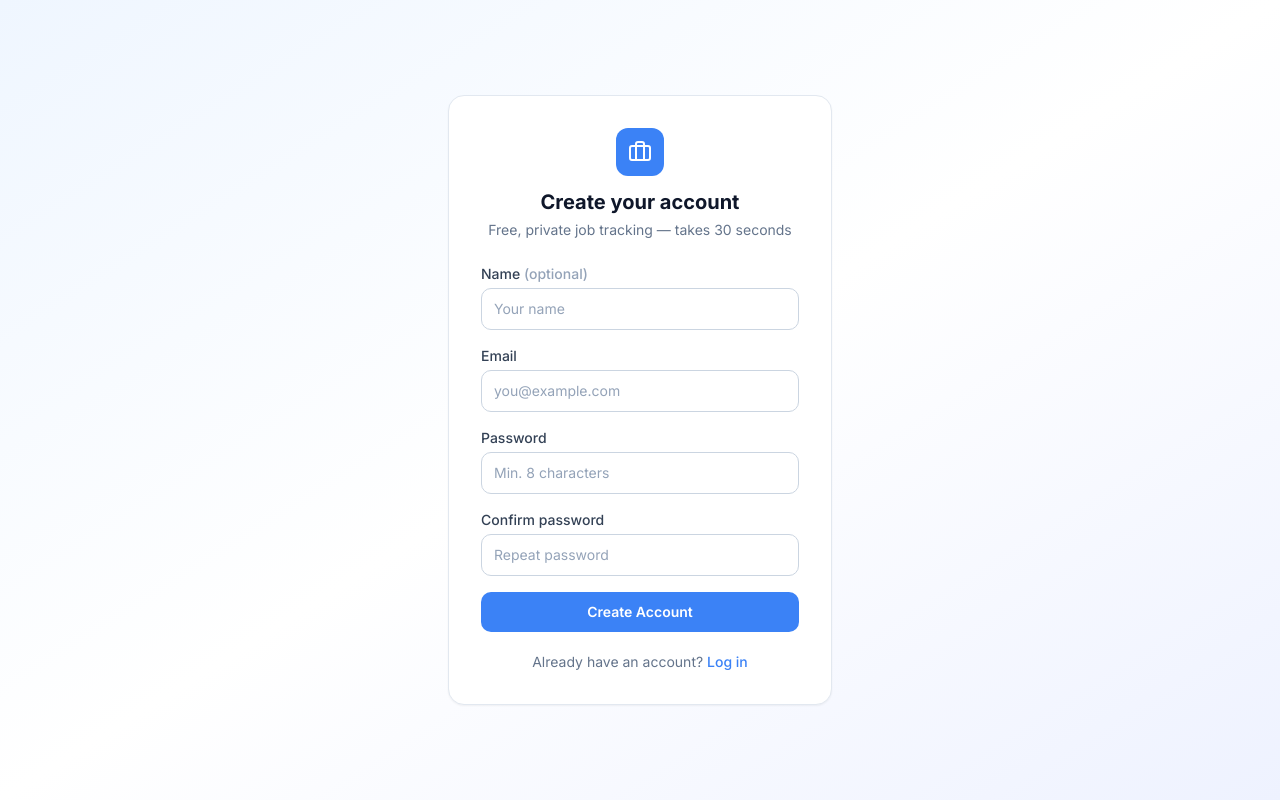
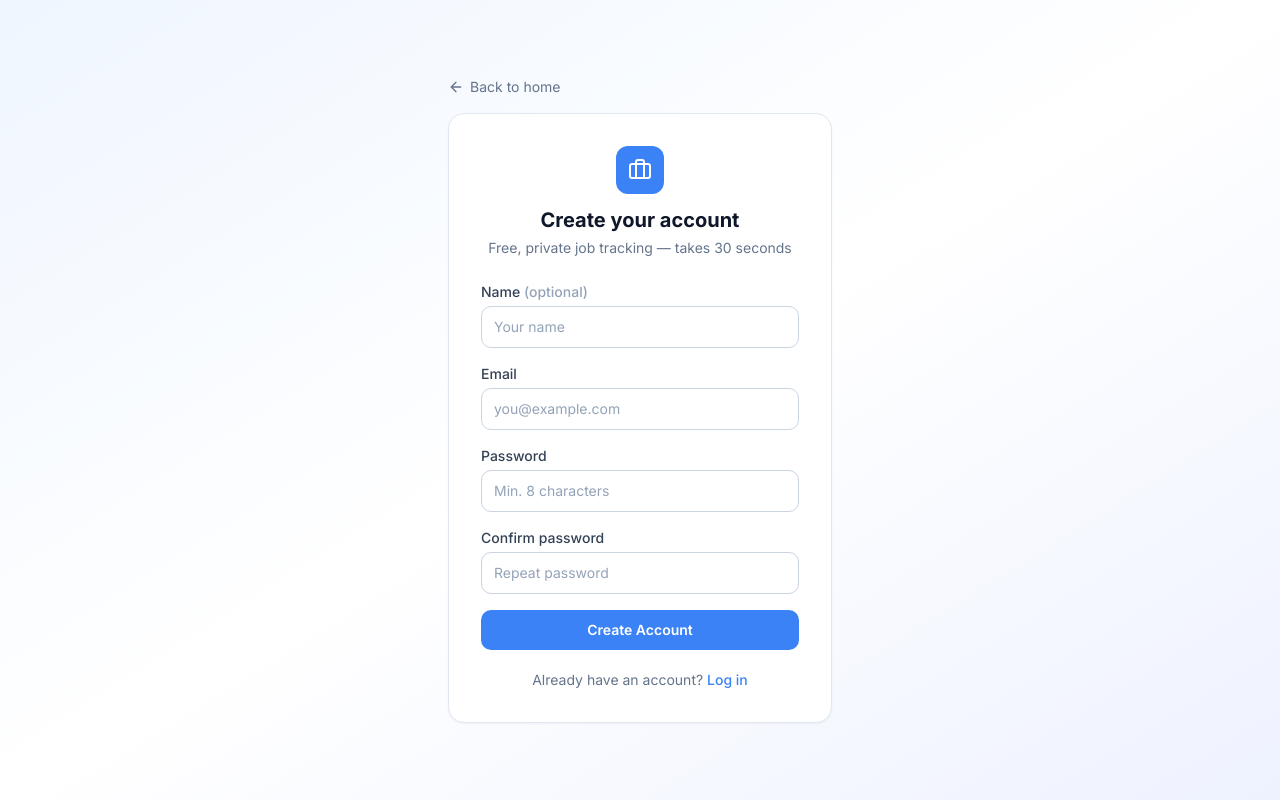
Before and after one commit to iamvisheshsrivastava/jobpilot, a Next.js app: page /signup in a window 1280 px wide. Built offline with nearby package versions, Linux system fonts and the light colour scheme.

Commit message:
feat: add back-to-home link on login and signup pages

```diff
--- a/app/login/page.tsx
+++ b/app/login/page.tsx
@@ -3,7 +3,7 @@
 import Link from "next/link";
 import { useRouter } from "next/navigation";
 import { FormEvent, useState } from "react";
-import { Briefcase } from "lucide-react";
+import { Briefcase, ArrowLeft } from "lucide-react";
 
 import {
   addCategory,
@@ -191,6 +191,9 @@ export default function LoginPage() {
   return (
     <main className="flex h-screen items-center justify-center bg-gradient-to-br from-blue-50 via-white to-indigo-50 px-4">
       <div className="w-full max-w-sm">
+        <Link href="/" className="mb-4 flex items-center gap-1.5 text-sm text-slate-500 hover:text-slate-800 transition-colors">
+          <ArrowLeft className="size-4" /> Back to home
+        </Link>
         <div className="rounded-2xl border border-slate-200 bg-white p-8 shadow-sm">
           <div className="mb-6 flex flex-col items-center text-center">
             <div className="flex size-12 items-center justify-center rounded-xl bg-blue-500 text-white">
--- a/app/signup/page.tsx
+++ b/app/signup/page.tsx
@@ -3,7 +3,7 @@
 import Link from "next/link";
 import { useRouter } from "next/navigation";
 import { FormEvent, useState } from "react";
-import { Briefcase } from "lucide-react";
+import { Briefcase, ArrowLeft } from "lucide-react";
 
 import { signUpUser } from "@/lib/jobpilot-store";
 
@@ -46,6 +46,9 @@ export default function SignupPage() {
   return (
     <main className="flex h-screen items-center justify-center bg-gradient-to-br from-blue-50 via-white to-indigo-50 px-4">
       <div className="w-full max-w-sm">
+        <Link href="/" className="mb-4 flex items-center gap-1.5 text-sm text-slate-500 hover:text-slate-800 transition-colors">
+          <ArrowLeft className="size-4" /> Back to home
+        </Link>
         {/* Card */}
         <div className="rounded-2xl border border-slate-200 bg-white p-8 shadow-sm">
           {/* Logo */}
```
